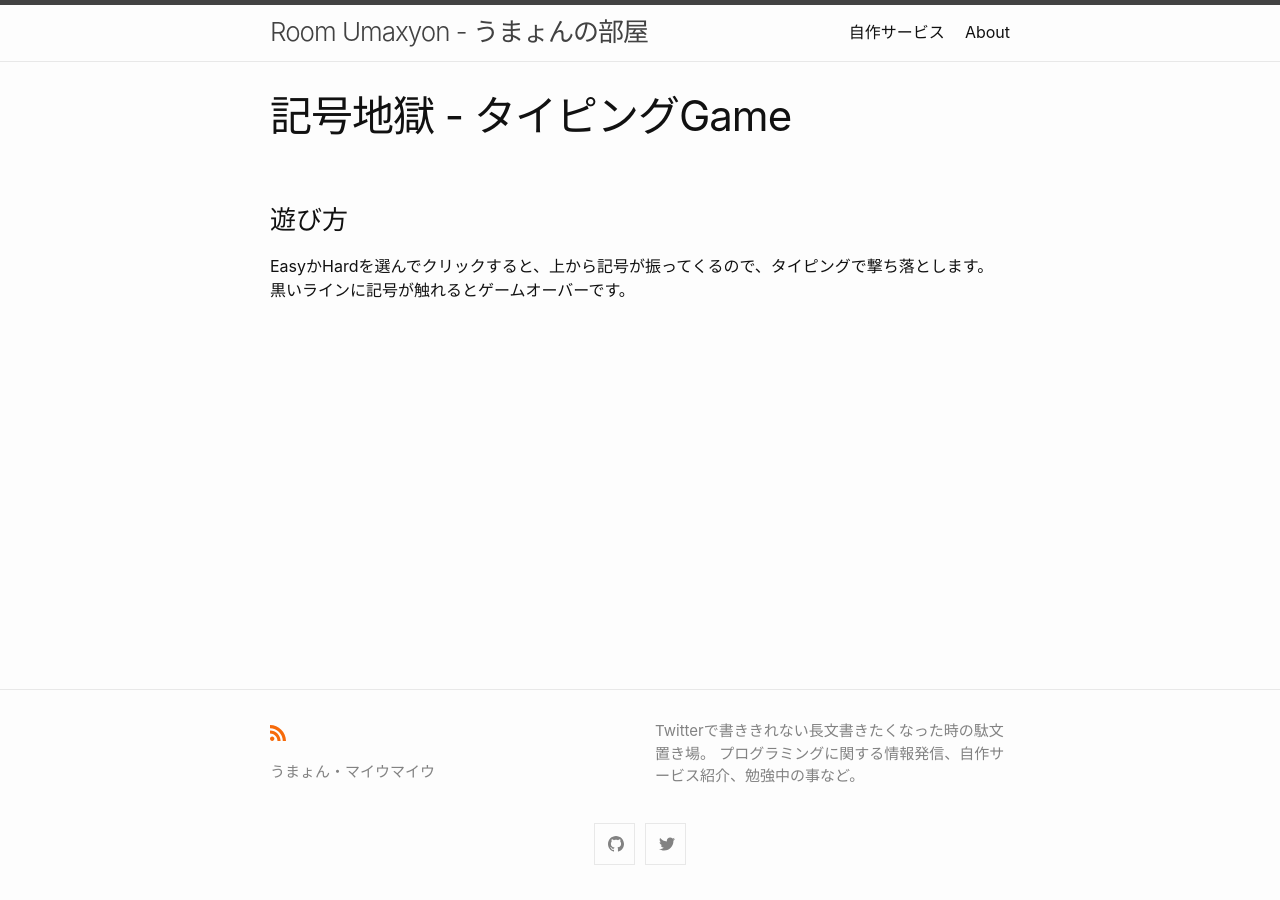
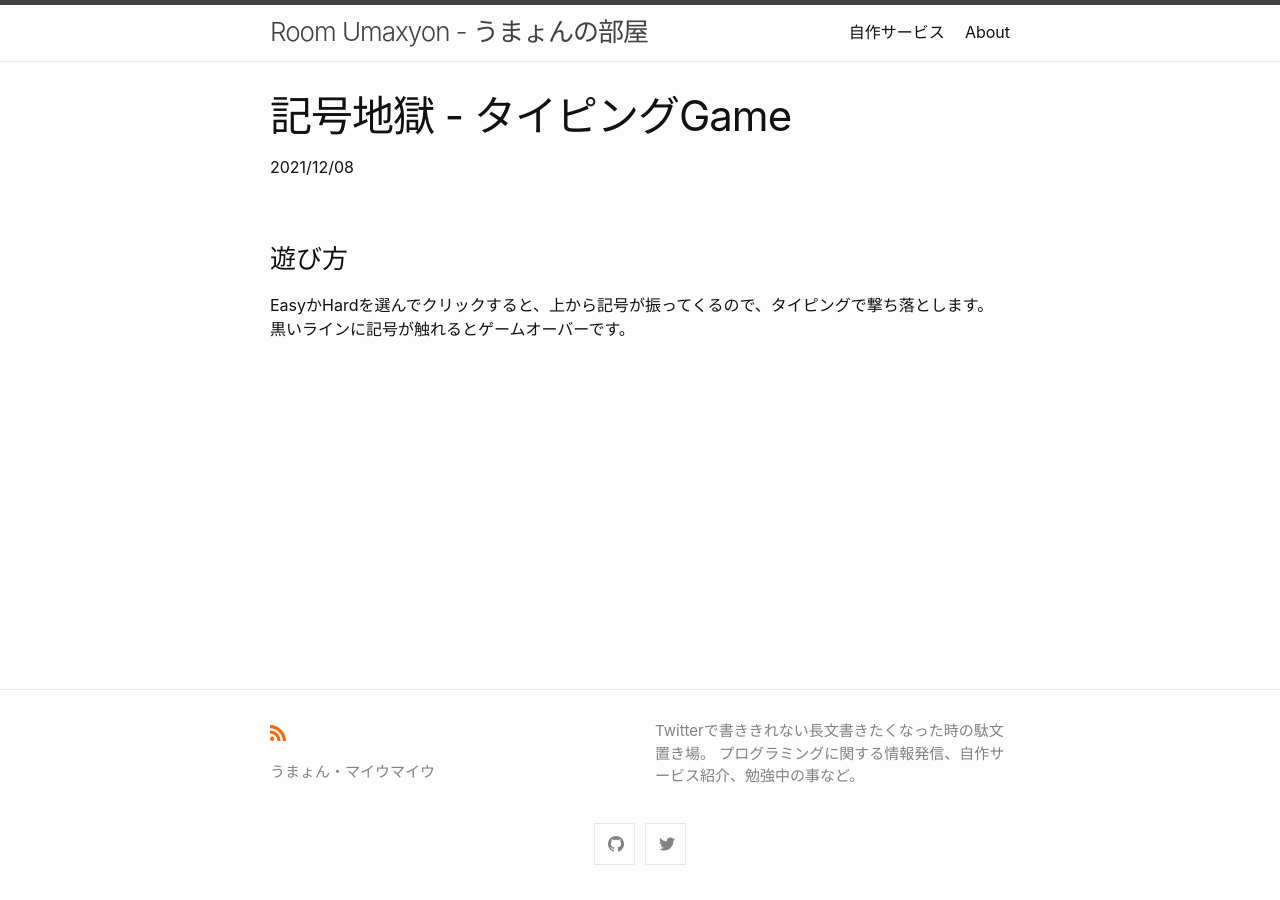
Before and after one commit to umaxyon/MaiuBlog, a Jekyll site: the page built from services/kigoujigoku/kigoujigoku.md, in a window 1280 px wide. Built offline with Jekyll 4.4.1, drawn with Linux system fonts in a browser that asks for light colours; a script that is not in the unit is left out.

Commit message:
page.htmlに日付追加

```diff
--- a/_layouts/page.html
+++ b/_layouts/page.html
@@ -5,6 +5,10 @@ layout: default
 
   <header class="post-header">
     <h1 class="post-title">{{ page.title | escape }}</h1>
+    {%- assign date_format = site.minima.date_format | default: "%Y/%m/%d" -%}
+    <time class="dt-published" datetime="{{ page.date | date_to_xmlschema }}" itemprop="datePublished">
+      {{ page.date | date: date_format }}
+    </time>
   </header>
 
   <div class="post-content">
--- a/services/kigoujigoku/kigoujigoku.md
+++ b/services/kigoujigoku/kigoujigoku.md
@@ -3,7 +3,11 @@ layout: "page"
 title: 記号地獄 - タイピングGame
 permalink: /services/kigoujigoku/
 image: /assets/kigojigoku.png
+date: 2021-12-08
 ---
+
+
+
 <script type="module" crossorigin src="{{ '/services/kigoujigoku/assets/index.9743a1bd.js' | relative_url }}"></script>
 <link rel="modulepreload" href="{{ '/services/kigoujigoku/assets/vendor.f1cc6c9a.js' | relative_url }}">
 <link rel="stylesheet" href="{{ '/services/kigoujigoku/assets/index.cd9c0392.css' | relative_url }}">
```
